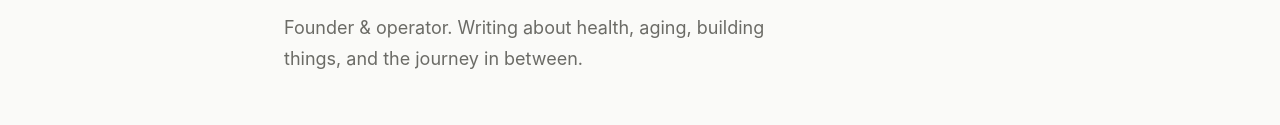
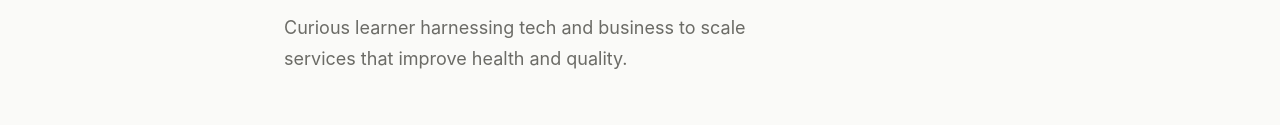
Before and after one commit to jacobsattelmair-commits/thehumblejourney, a plain HTML site: page thehumblejourney-site/index.html in a window 1280 px wide. Shown: the part 406-531 px from the top of the page. Drawn offline with Linux system fonts and the light colour scheme.

Commit message:
Update index.html

```diff
--- a/thehumblejourney-site/index.html
+++ b/thehumblejourney-site/index.html
@@ -27,7 +27,7 @@
     <section class="hero">
       <div class="container">
         <h1 class="hero__name">Jacob Sattelmair</h1>
-        <p class="hero__tagline">Founder &amp; operator. Writing about health, aging, building things, and the journey in between.</p>
+        <p class="hero__tagline">Curious learner harnessing tech and business to scale services that improve health and quality.</p>
       </div>
     </section>
   </main>
```
